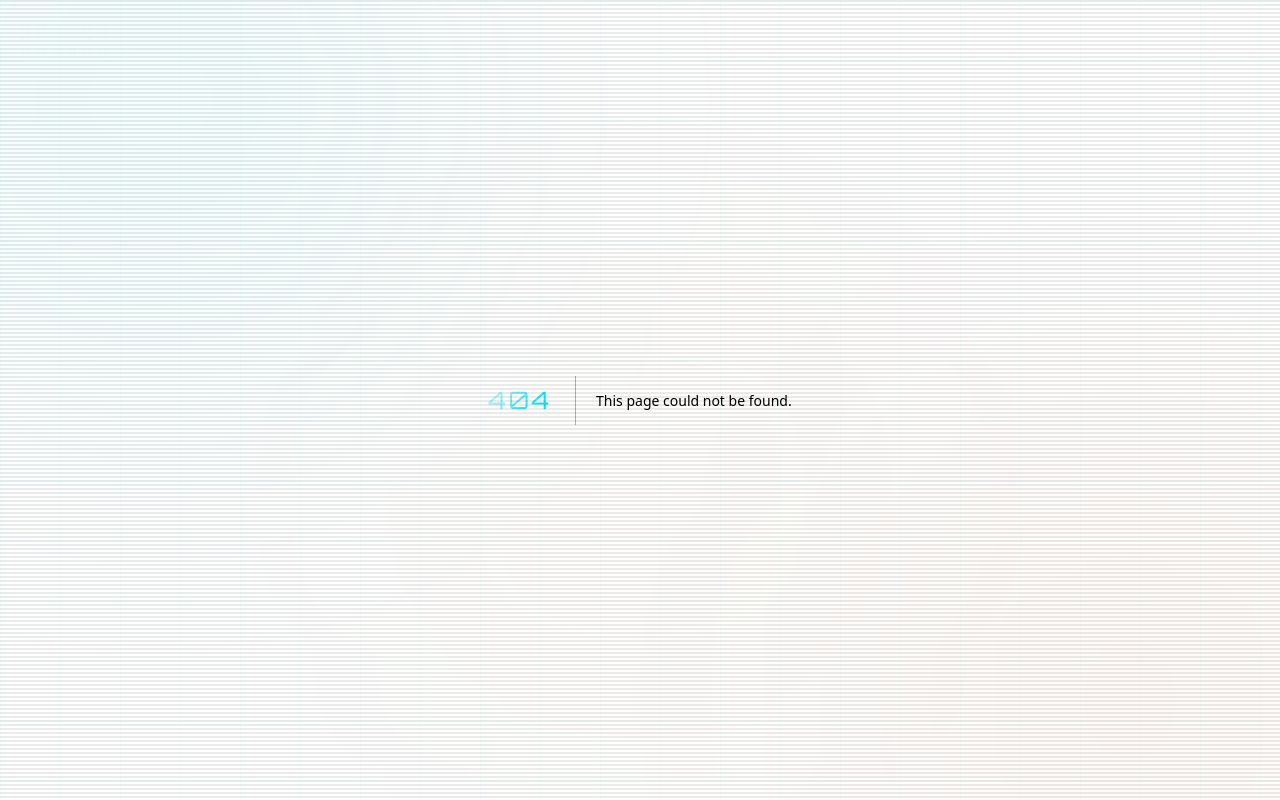
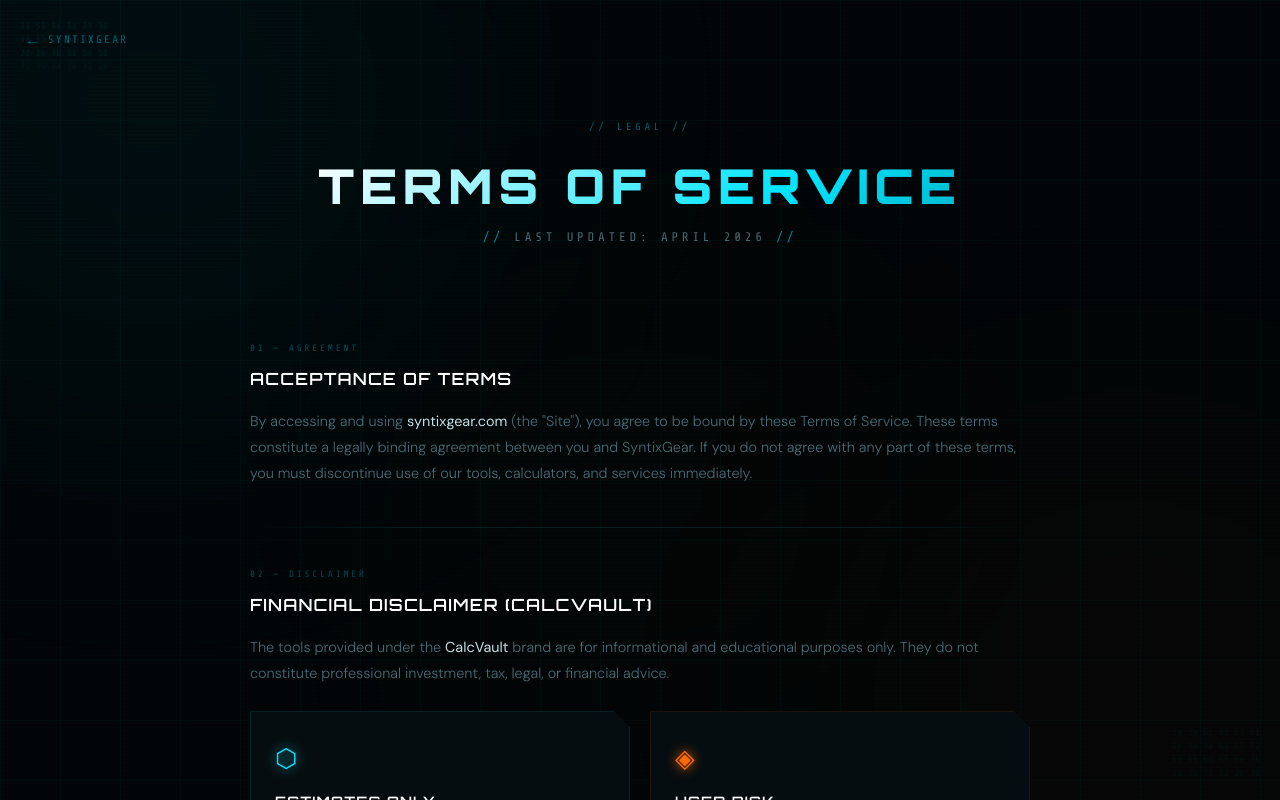
Before and after one commit to walkerd0818/syntixgear-hub, a Next.js app: page /terms-of-service in a window 1280 px wide. Before the commit this address had no page. Built offline with nearby package versions, Linux system fonts and the light colour scheme.

Commit message:
Add terms of service

```diff
--- a/app/about/page.tsx
+++ b/app/about/page.tsx
@@ -139,6 +139,7 @@
             &nbsp;·&nbsp; <a href="/cookies">Cookies</a>
             &nbsp;·&nbsp; <a href="/legal">Legal</a>
             &nbsp;·&nbsp; <a href="/privacy">Privacy</a>
+            &nbsp;·&nbsp; <a href="/terms-of-service">Terms of Service</a>
             </p>
         </footer>
       </main>
--- a/app/cookies/page.tsx
+++ b/app/cookies/page.tsx
@@ -163,6 +163,7 @@
             &nbsp;·&nbsp; <a href="/about">About</a>
             &nbsp;·&nbsp; <a href="/legal">Legal</a>
             &nbsp;·&nbsp; <a href="/privacy">Privacy</a>
+            &nbsp;·&nbsp; <a href="/terms-of-service">Terms of Service</a>
             </p>
         </footer>
       </main>
--- a/app/legal/page.tsx
+++ b/app/legal/page.tsx
@@ -154,6 +154,7 @@
             &nbsp;·&nbsp; <a href="/about">About</a>
             &nbsp;·&nbsp; <a href="/cookies">Cookies</a>
             &nbsp;·&nbsp; <a href="/privacy">Privacy</a>
+            &nbsp;·&nbsp; <a href="/terms-of-service">Terms of Service</a>
            </p>
         </footer>
       </main>
--- a/app/page.tsx
+++ b/app/page.tsx
@@ -96,6 +96,7 @@
             &nbsp;·&nbsp; <a href="/cookies">Cookies</a>
             &nbsp;·&nbsp; <a href="/legal">Legal</a>
             &nbsp;·&nbsp; <a href="/privacy">Privacy</a>
+            &nbsp;·&nbsp; <a href="/terms-of-service">Terms of Service</a>
           </p>
         </footer>
       </main>
--- a/app/privacy/page.tsx
+++ b/app/privacy/page.tsx
@@ -189,7 +189,8 @@
             &nbsp;·&nbsp; <a href="/about">About</a>
             &nbsp;·&nbsp; <a href="/cookies">Cookies</a>
             &nbsp;·&nbsp; <a href="/legal">Legal</a>
-          </p>
+            &nbsp;·&nbsp; <a href="/terms-of-service">Terms of Service</a>
+         </p>
         </footer>
       </main>
     </>
--- a/app/shops/page.tsx
+++ b/app/shops/page.tsx
@@ -141,6 +141,7 @@
             &nbsp;·&nbsp; <a href="/cookies">Cookies</a>
             &nbsp;·&nbsp; <a href="/legal">Legal</a>
             &nbsp;·&nbsp; <a href="/privacy">Privacy</a>
+            &nbsp;·&nbsp; <a href="/terms-of-service">Terms of Service</a>
           </p>
         </footer>
       </main>
--- /dev/null
+++ b/app/terms-of-service/page.tsx
@@ -0,0 +1,146 @@
+import { Metadata } from 'next';
+
+export const metadata: Metadata = {
+  alternates: {
+    canonical: '/terms-of-service',
+  },
+  title: 'Terms of Service | SyntixGear',
+};
+
+export default function TermsOfServicePage() {
+  const lastUpdated = new Date().toLocaleDateString('en-US', { month: 'long', year: 'numeric' });
+
+  return (
+    <>
+      <div className="hex-deco hex-deco-1">
+        {`74 65 72 6d 73 3a\n3a 73 79 6e 74 69\n78 3a 3a 67 65 61\n72 3a 3a 76 31 2e`}
+      </div>
+      <div className="hex-deco hex-deco-2">
+        {`3a 3a 6c 65 67 61\n6c 3a 3a 61 67 72\n65 65 6d 65 6e 74\n3a 3a 76 32 2e 30`}
+      </div>
+
+      <nav className="back-nav">
+        <a className="back-btn" href="/">
+          <span className="back-arrow">←</span> SyntixGear
+        </a>
+      </nav>
+
+      <main className="page legal-page">
+        <header className="site-header legal-header">
+          <p className="section-tag">// legal //</p>
+          <h1 className="h1-sub">Terms of Service</h1>
+          <p className="tagline">
+            <span>//</span> last updated: {lastUpdated} <span>//</span>
+          </p>
+        </header>
+
+        <div className="legal-body">
+
+          <section className="legal-section">
+            <div className="legal-section-tag">01 &mdash; Agreement</div>
+            <h2 className="legal-h2">Acceptance of Terms</h2>
+            <p className="legal-p">
+              By accessing and using <strong>syntixgear.com</strong> (the "Site"), you agree to be bound by these
+              Terms of Service. These terms constitute a legally binding agreement between you and SyntixGear.
+              If you do not agree with any part of these terms, you must discontinue use of our tools,
+              calculators, and services immediately.
+            </p>
+          </section>
+
+          <div className="legal-divider" />
+
+          <section className="legal-section">
+            <div className="legal-section-tag">02 &mdash; Disclaimer</div>
+            <h2 className="legal-h2">Financial Disclaimer (CalcVault)</h2>
+            <p className="legal-p">
+              The tools provided under the <strong>CalcVault</strong> brand are for informational and educational
+              purposes only. They do not constitute professional investment, tax, legal, or financial advice.
+            </p>
+            <div className="about-pillars">
+              <div className="about-pillar pillar-cyan">
+                <span className="pillar-icon">⬡</span>
+                <div className="pillar-name">Estimates Only</div>
+                <p className="pillar-desc">
+                  Calculations are based on user-provided data and general formulas. Results are estimates
+                  and may not reflect actual financial outcomes or market conditions.
+                </p>
+              </div>
+              <div className="about-pillar pillar-orange">
+                <span className="pillar-icon">◈</span>
+                <div className="pillar-name">User Risk</div>
+                <p className="pillar-desc">
+                  You assume sole responsibility for the risks associated with your financial decisions.
+                  Always consult a qualified professional before making significant financial commitments.
+                </p>
+              </div>
+            </div>
+          </section>
+
+          <div className="legal-divider" />
+
+          <section className="legal-section">
+            <div className="legal-section-tag">03 &mdash; Usage</div>
+            <h2 className="legal-h2">Intellectual Property</h2>
+            <p className="legal-p">
+              All content on this Site—including calculator logic, source code, graphic designs, hex
+              decorations, and the unique retro-futuristic aesthetic—is the exclusive property of
+              SyntixGear.
+            </p>
+            <p className="legal-p italic">
+              Unauthorized reproduction, modification, or commercial exploitation of any Site elements
+              is strictly prohibited without express written consent.
+            </p>
+          </section>
+
+          <div className="legal-divider" />
+
+          <section className="legal-section">
+            <div className="legal-section-tag">04 &mdash; Liability</div>
+            <h2 className="legal-h2">Limitation of Liability</h2>
+            <p className="legal-p">
+              SyntixGear provides this Site on an "as is" and "as available" basis. To the maximum extent
+              permitted by law, SyntixGear shall not be liable for any direct, indirect, or incidental
+              damages (including loss of data or profit) arising from your use or inability to use
+              our tools.
+            </p>
+          </section>
+
+          <div className="legal-divider" />
+
+          <section className="legal-section">
+            <div className="legal-section-tag">05 &mdash; External</div>
+            <h2 className="legal-h2">Ads & Third-Party Links</h2>
+            <p className="legal-p">
+              This Site displays advertisements via Google AdSense and contains links to external
+              storefronts (TeePublic, Amazon, RedBubble). SyntixGear does not control and is not
+              responsible for the content, privacy policies, or practices of these third-party platforms.
+            </p>
+          </section>
+
+          <div className="legal-divider" />
+
+          <section className="legal-section">
+            <div className="legal-section-tag">06 &mdash; Law</div>
+            <h2 className="legal-h2">Governing Law</h2>
+            <p className="legal-p">
+              These Terms shall be governed by and construed in accordance with the laws of your
+              operating jurisdiction, without regard to its conflict of law provisions.
+            </p>
+          </section>
+
+        </div>
+
+        <footer>
+          <p className="footer-line">
+            <a href="/">← Back to SyntixGear</a>
+            &nbsp;·&nbsp; © 2026 SyntixGear
+            &nbsp;·&nbsp; <a href="/cookies">Cookies</a>
+            &nbsp;·&nbsp; <a href="/legal">Legal</a>
+            &nbsp;·&nbsp; <a href="/privacy">Privacy</a>
+            &nbsp;·&nbsp; <a href="/terms-of-service">Terms of Service</a>
+          </p>
+        </footer>
+      </main>
+    </>
+  );
+}
--- a/app/tools/page.tsx
+++ b/app/tools/page.tsx
@@ -103,6 +103,7 @@
             &nbsp;·&nbsp; <a href="/cookies">Cookies</a>
             &nbsp;·&nbsp; <a href="/legal">Legal</a>
             &nbsp;·&nbsp; <a href="/privacy">Privacy</a>
+            &nbsp;·&nbsp; <a href="/terms-of-service">Terms of Service</a>
           </p>
         </footer>
       </main>
```
